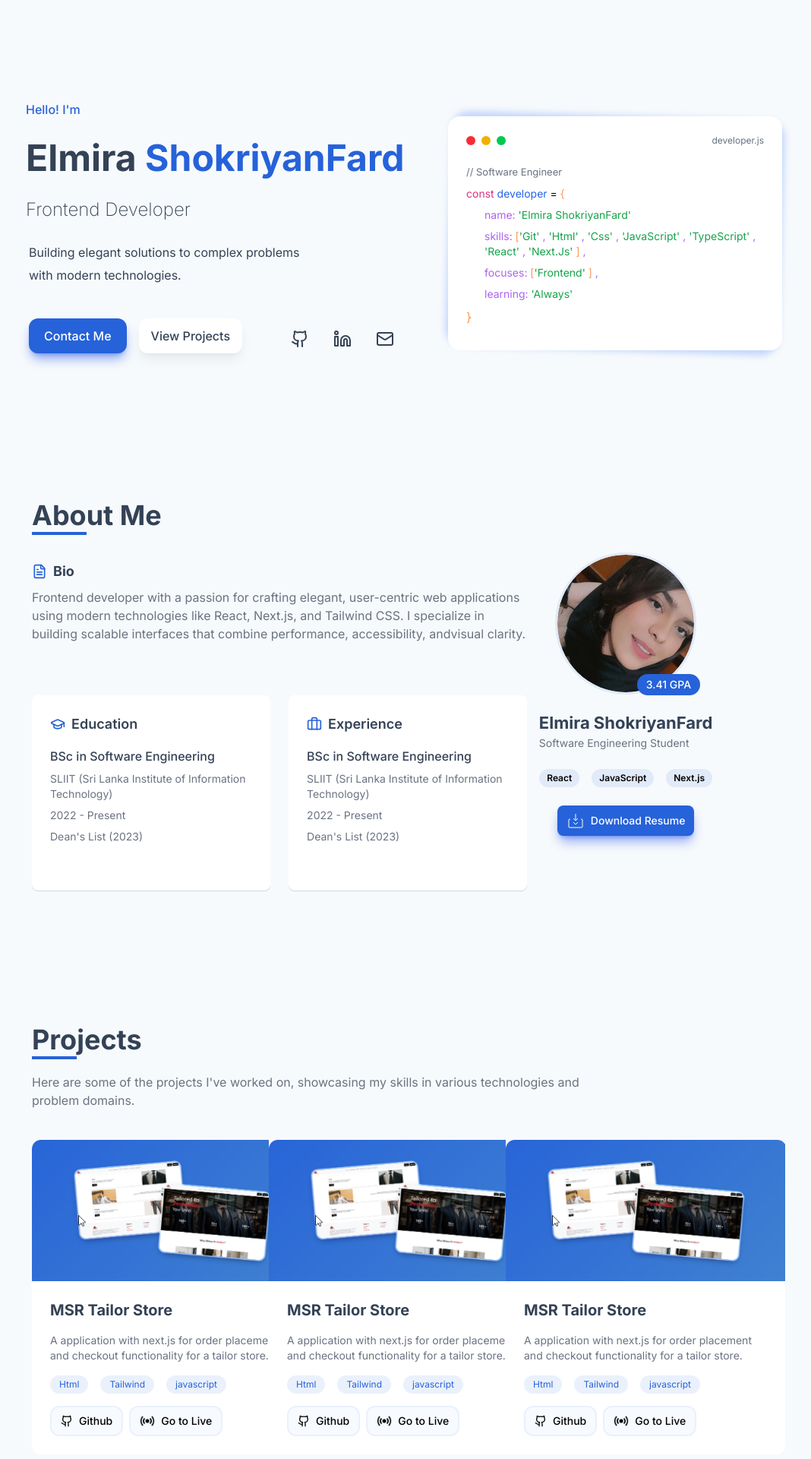
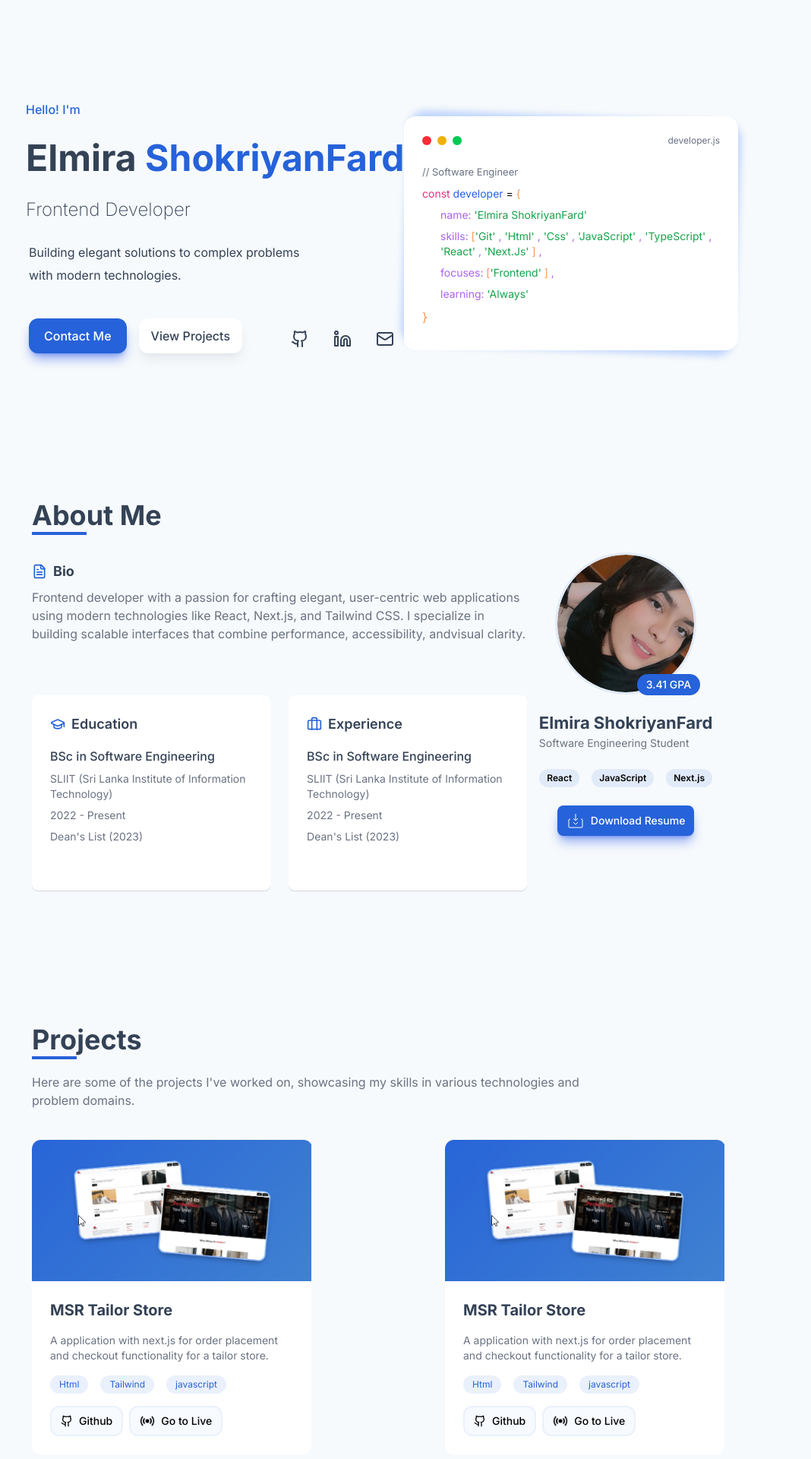
Before and after one commit to elmira1385/portfolio, a Next.js app: page / in a window 1280 px wide. Shown: the part 80-2000 px from the top of the page at 76% size, without its empty margins (142-1210 px from the left). Built offline with nearby package versions, Linux system fonts and the light colour scheme.

Commit message:
done middle of project

```diff
--- a/src/app/UI/Project.tsx
+++ b/src/app/UI/Project.tsx
@@ -42,12 +42,12 @@ const Project = () => {
           various technologies and problem domains.
         </p>
       </div>
-      <div className="grid grid-cols-1 sm:grid-cols-3 sm:justify-between gap-6">
+      <div className="flex flex-col sm:flex-row sm:flex-wrap sm:gap-4 sm:justify-between gap-6 ">
         {itemShow.map((item) => {
           return (
             <div
               key={item.id}
-              className="flex flex-col  sm:w-92  hover:scale-102 hover:shadow-2xl shadow-gray-300 transition-all rounded-xl  dark:hover:shadow-none dark:border-2 dark:border-gray-900"
+              className="flex flex-col  sm:w-92 justify-between  hover:scale-102 hover:shadow-2xl shadow-gray-300 transition-all rounded-xl  dark:hover:shadow-none dark:border-2 dark:border-gray-900"
             >
               <div className="relative group">
                 <img src={item.img} alt="" />
--- a/src/app/UI/Section1.tsx
+++ b/src/app/UI/Section1.tsx
@@ -4,7 +4,7 @@ import { motion } from "framer-motion";
 
 const Section1 = () => {
   return (
-    <div id="home" className="grid-cols-1 scroll-mt-20 sm:grid sm:grid-cols-2 sm:px-44 sm:py-34  gap-4 sm:gap-80 sm:text-start   sm:items-center  py-18 text-center ">
+    <div id="home" className="grid-cols-1 scroll-mt-20 sm:grid sm:grid-cols-2 sm:px-44 sm:py-34  gap-4 sm:gap-80 sm:text-start  sm:items-center  py-18 text-center ">
       <div className="flex flex-col gap-7 sm:w-200">
         <motion.p
           initial={{
@@ -156,8 +156,8 @@ const Section1 = () => {
           transition={{
             duration: 0.4,
             delay: 0.4,
-          }} className="relative pt-86 ">
-        <div className="back bg-[#c2d6fc] sm:w-110 dark:bg-[#081938]  rounded-3xl w-90 h-77.5 absolute top-[50%] left-[50%]  -translate-1/2"></div>
+          }} className="relative pt-86 flex sm:justify-self-end sm:pr-105">
+        <div className="back bg-[#c2d6fc] sm:w-110  dark:bg-[#081938]   rounded-3xl w-90 h-77.5 absolute top-[50%] left-[50%]  -translate-1/2"></div>
         <div className="bg-white hover:shadow-2xl/60 sm:w-110 flex flex-col gap-6 hover:scale-102 p-6 dark:border-2 border-gray-800 shadow-[#c2d6fc] dark:shadow-[#12316a]  dark:bg-[#0D111F] w-90 h-77 absolute top-[50%] left-[50%] rounded-2xl z-10 -translate-1/2">
           <div className="flex justify-between items-center ">
             <div className="flex space-x-2">
```
